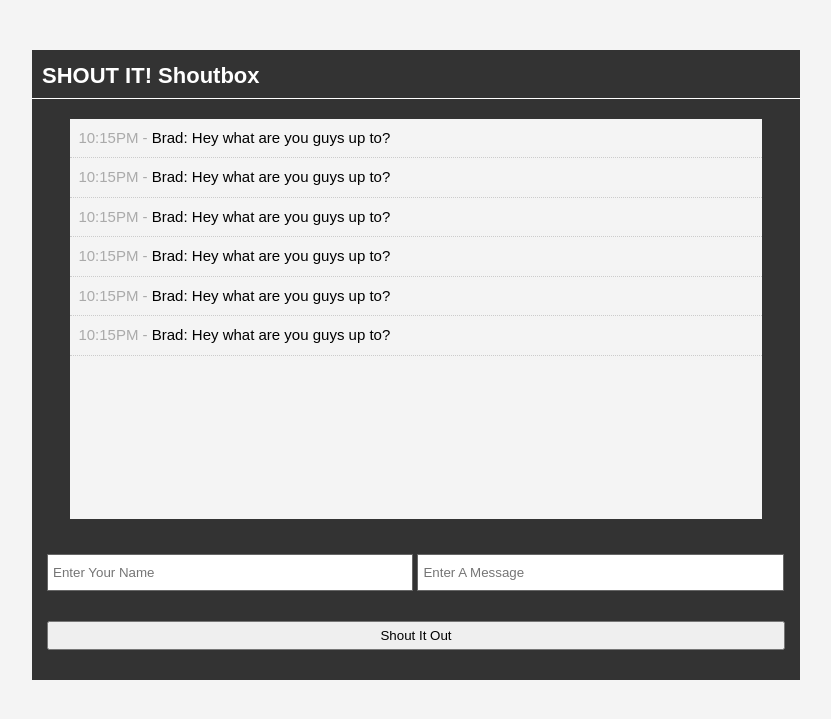
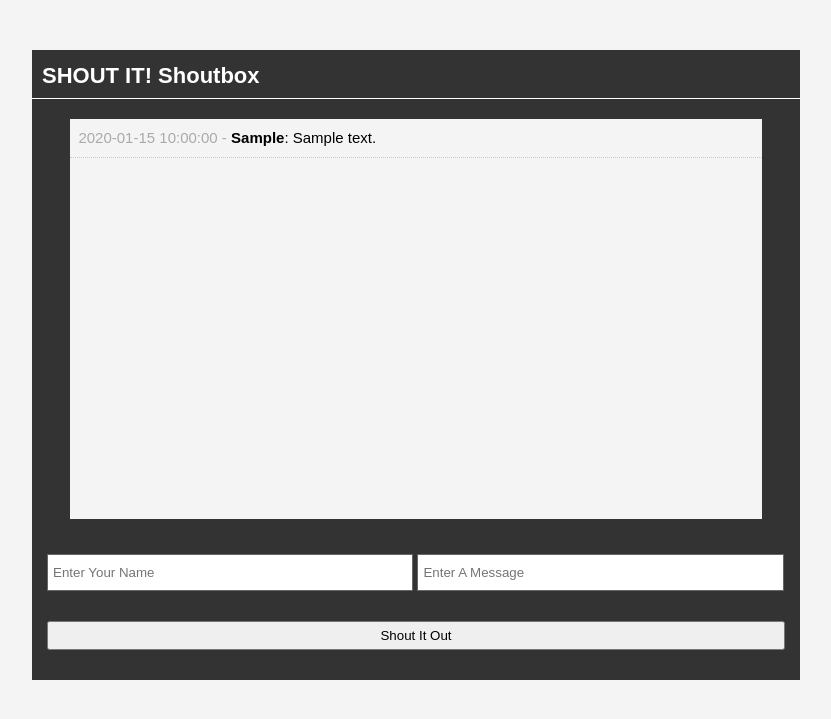
Before and after one commit to kevinw123/ShoutIt, a PHP site: page / in a window 1280 px wide. Shown: the top 719 px of the page, without its empty margins (224-1055 px from the left). Run offline with PHP 8.4, Linux system fonts and the light colour scheme; tables that the repository leaves empty or names only in its code hold one stand-in row (values such as "Sample post").

Commit message:
PUlling Messages from database

```diff
--- a/index.php
+++ b/index.php
@@ -1,4 +1,9 @@
 <?php include 'database.php' ;?>
+<?php
+	// Create select query
+	$query= "SELECT * FROM shouts";
+	$shouts = mysqli_query($con, $query);
+?>
 <!DOCTYPE html>
 <html>
 	<head>
@@ -13,12 +18,9 @@
 			</header>
 			<div id="shouts">
 				<ul>
-					<li class="shout"><span>10:15PM - </span>Brad: Hey what are you guys up to? </li>
-					<li class="shout"><span>10:15PM - </span>Brad: Hey what are you guys up to? </li>
-					<li class="shout"><span>10:15PM - </span>Brad: Hey what are you guys up to? </li>
-					<li class="shout"><span>10:15PM - </span>Brad: Hey what are you guys up to? </li>
-					<li class="shout"><span>10:15PM - </span>Brad: Hey what are you guys up to? </li>
-					<li class="shout"><span>10:15PM - </span>Brad: Hey what are you guys up to? </li>
+					<?php while($row = mysqli_fetch_assoc($shouts)) : ?>
+						<li class="shout"><span><?php echo $row['time']?> - </span><strong><?php echo $row['user']?></strong>: <?php echo $row['message']?> </li>
+					<?php endwhile; ?>
 				</ul>
 			</div>
 			<div id="input">
```
